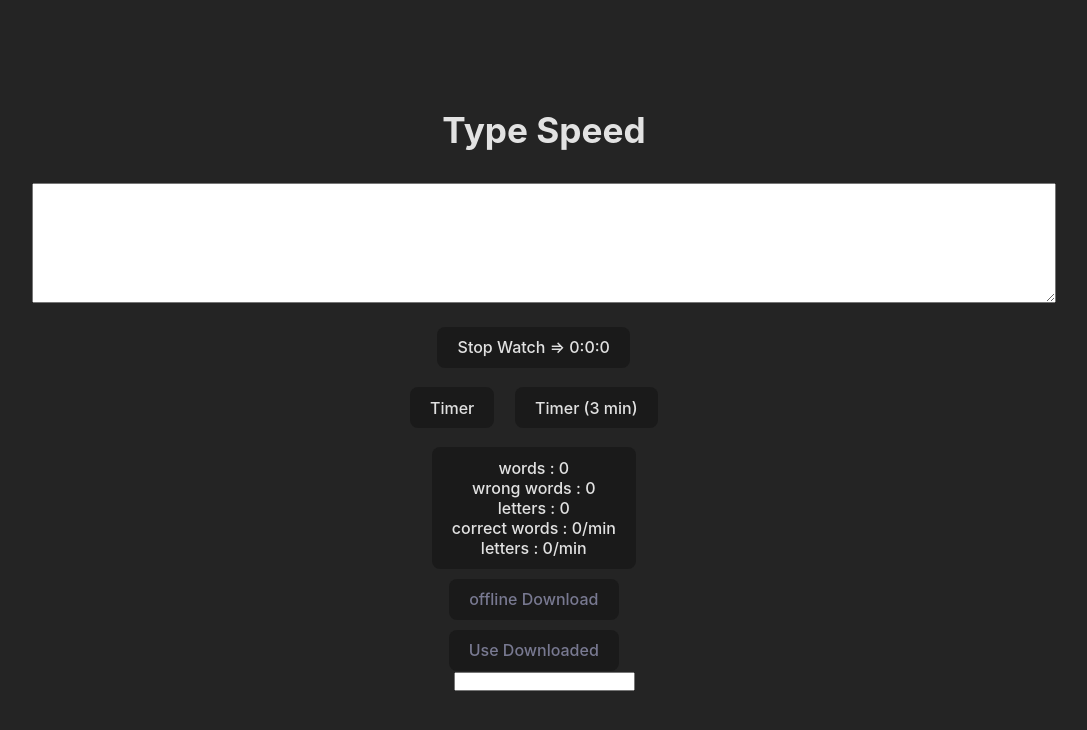
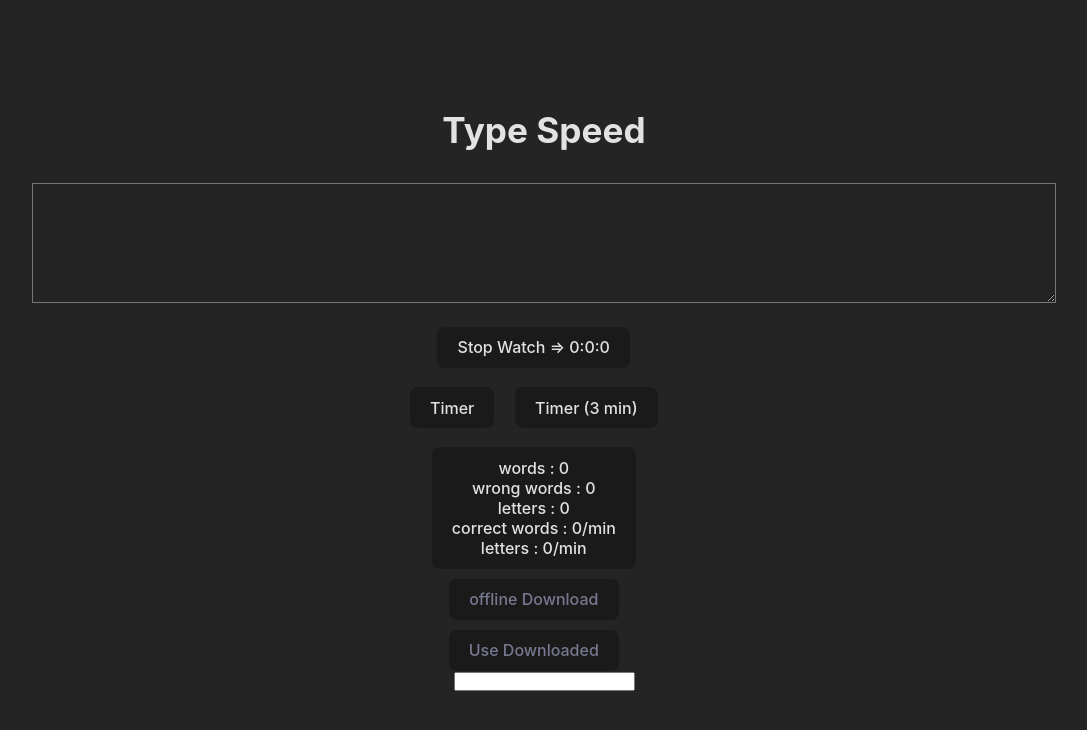
Before and after one commit to EmmanuelAkigbogun/love, a React (Vite) app in the folder love/: page / in a window 1280 px wide. Shown: the top 730 px of the page, without its empty margins (96-1183 px from the left). Built offline with nearby package versions, Linux system fonts and the light colour scheme; no server answers.

Commit message:
Update App.css

```diff
--- a/love/src/App.css
+++ b/love/src/App.css
@@ -38,4 +38,5 @@ textarea{
   width: 80vw;
   height: 15vh;
   color:rgb(255,255,255,0.87);
+  background:#242424
 }
```
